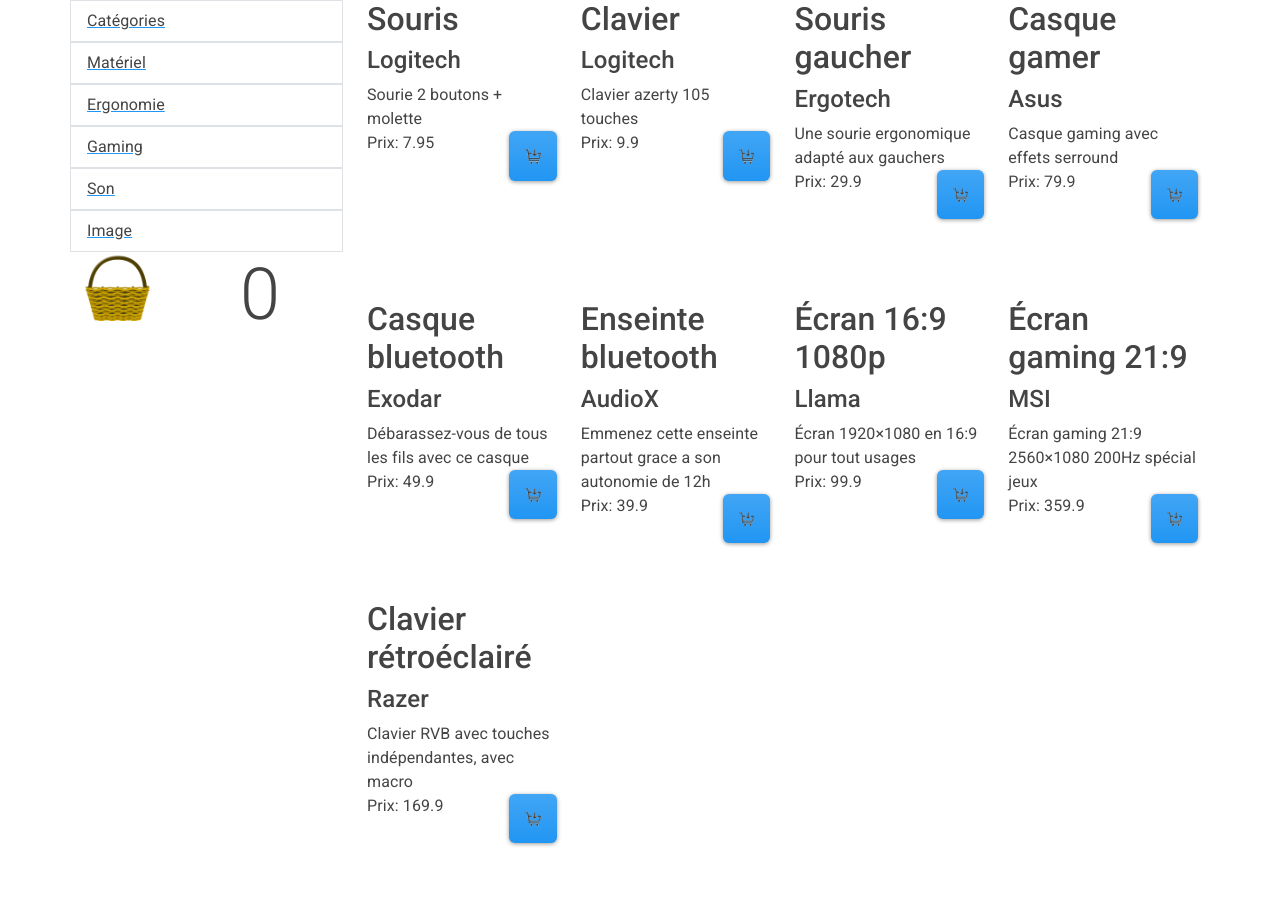
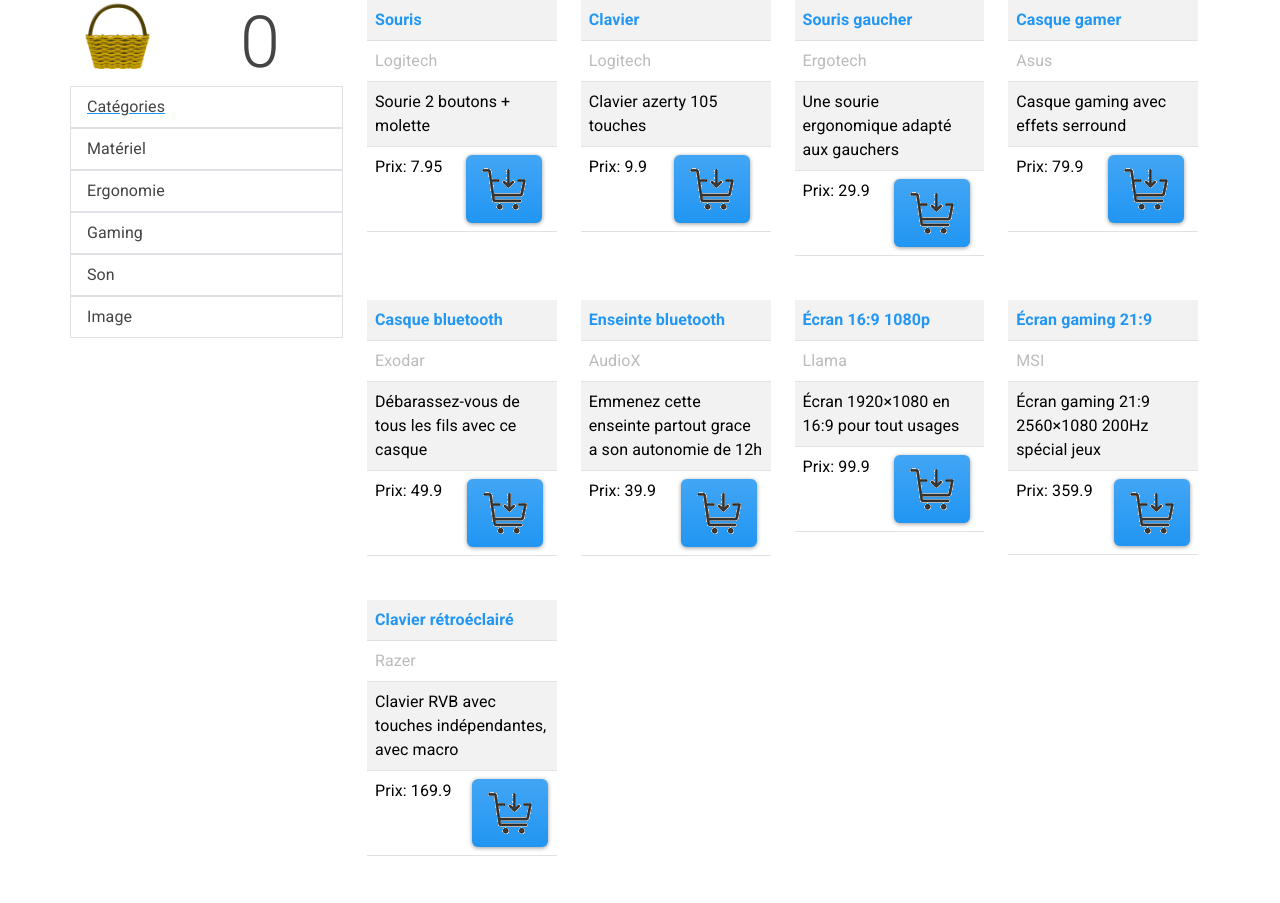
Before and after one commit to xAm64/Fil-rouge, a plain HTML site: page Appli/index.html in a window 1280 px wide. Shown: the top 903 px of the page. Drawn offline with Linux system fonts and the light colour scheme.

Commit message:
Allègement des rows + Poo

```diff
--- a/Appli/index.html
+++ b/Appli/index.html
@@ -13,24 +13,24 @@
 <body>
     <div class="container">
         <div class="row">
-            <div class="col-3">
+            <div class="col-md-3">
+                <!-- Afficher le panier -->
                 <div class="row">
-                    <!-- ceci est provisoire pour la mise en page -->
+                    <div class="col-md-4">
+                        <img src="images/basket.png" alt="panier" class="img-fluid" onclick="lookBasket();">
+                    </div>
+                    <div class="col-md-8 display-2 text-center">
+                        <span id="numberArticles">0</span>
+                    </div>
+                </div>
+                <!--  Afficher les catégories -->
+                <div class="row">
                     <ul class="list-group" id="categories">
                         <!-- Généré en JS -->
                     </ul>
                 </div>
-                <div class="row">
-                    <div class="col-4">
-                        <img src="images/basket.png" alt="panier" class="img-fluid" onclick="lookBasket();">
-                    </div>
-                    <div class="col-8 display-2 text-center">
-                        <span id="numberArticles">0</span>
-                    </div>
-                </div>
             </div>
-            <div class="col-9">
-                <!-- colones des articles-->
+            <div class="col-md-9">
                 <div class="row" id="allArticles">
                     <!-- Généré en JS -->
                 </div>
@@ -39,6 +39,7 @@
     </div>
     <div class="container" id="basket">
         <div class="row">
+            <button type="button" class="btn btn-danger" onclick="document.getElementById('basket').style.visibility = 'hidden';">Fermer</button>
             <div class="col-6" id="seeBasket">
                 <!-- généré en JS -->
             </div>
@@ -70,7 +71,7 @@
                         <label for="inputZip">Code postal</label>
                         <input type="text" class="form-control" id="inputZip" placeholder="75000">
                     </div>
-                    <button type="submit" class="btn btn-primary">Commander</button><button type="button" class="btn btn-info" onclick="document.getElementById('basket').style.visibility = 'hidden';">Plus tard</button>
+                    <button type="submit" class="btn btn-primary">Commander</button>
                 </form>
             </div>
         </div>
--- a/Appli/js/index.js
+++ b/Appli/js/index.js
@@ -18,28 +18,33 @@
 function displayAllArticles() {
     let seeAllArticles = "";
     for (let i = 0; i < articles.length; i++) {
-        seeAllArticles += '<div class="col-3" style="height:300px">' +
-            '<h2>' + articles[i].title + '</h2>' +
-            '<h4>' + articles[i].brand + '</h4>' +
-            articles[i].largeDescription +
-            '<div class="row">' +
-            '<div class="col-8">' +
-            'Prix: ' + articles[i].price +
-            '</div>' +
-            '<div class="col-4">' +
-            '<button type="button" class="btn btn-primary"><img src="images/addBasket.png" alt="ajouter au panier" class="img-fluid" onclick="addToPanier(' + articles[i].id + ');"></button>' +
-            '</div>' +
-            '</div>' +
-            '</div>\n';
+        seeAllArticles +=
+        '<div class="col-md-3" style="height:300px">' +
+            '<table class="table table-striped">' +
+                '<tr>'+
+                    '<th colspan="2" class="text-primary">'+ articles[i].getTitle() +'</th>'+
+                '</tr>'+
+                '<tr>'+
+                    '<td colspan="2" class="text-secondary">'+ articles[i].getBrand() +'</td>'+
+                '</tr>'+
+                '<tr>'+
+                    '<td colspan="2">'+ articles[i].getDescription() +'</td>'+
+                '</tr>'+
+                '<tr>'+
+                    '<td>Prix: ' + articles[i].price +'</td>'+
+                    '<td><button type="button" class="btn btn-primary"><img src="images/addBasket.png" alt="ajouter au panier" class="img-fluid" onclick="addToPanier(' + articles[i].getId() + ');"></button></td>' +
+                '</tr>' +
+            '</table>'+
+        '</div>\n';
     }
     document.getElementById("allArticles").innerHTML = seeAllArticles;
 }
 
 //affiche les catégories
 function displayAllCategory() {
-    let seeAllCategory = "<a href='#' onclick='displayAllArticles();'><li class='list-group-item'>Catégories</li>";
+    let seeAllCategory = "<a href='#' class='link-primary' onclick='displayAllArticles();'><li class='list-group-item'>Catégories</li>";
     category.forEach((ct) => {
-        seeAllCategory += "<a href='#' onclick='seeArticlesOneCategory("+ ct.id +");'><li class='list-group-item'>" + ct.nom + "</li></a>";
+        seeAllCategory += "<a href='#' class='link-secondary' onclick='seeArticlesOneCategory("+ ct.id +");'><li class='list-group-item'>" + ct.nom + "</li></a>";
     });
     document.getElementById("categories").innerHTML = seeAllCategory;
 }
--- a/Appli/js/models.js
+++ b/Appli/js/models.js
@@ -7,6 +7,25 @@
         this.largeDescription = largeDescription;
         this.price = price;
         this.category = category;
+    }
+
+    getId(){
+        return this.id;
+    }
+    getName(){
+        return this.name;
+    }
+    getTitle(){
+        return this.title;
+    }
+    getBrand(){
+        return this.brand;
+    }
+    getDescription(){
+        return this.largeDescription;
+    }
+    getPrice(){
+        return this.price;
     }
 }
 
@@ -23,4 +42,14 @@
     addArticle(Article){
         this.Articles.push(Article);
     }
+
+    getId(){
+        return this.id;
+    }
+    getNom(){
+        return this.nom;
+    }
+    getArticles(){
+        return this.Articles;
+    }
 }
```
